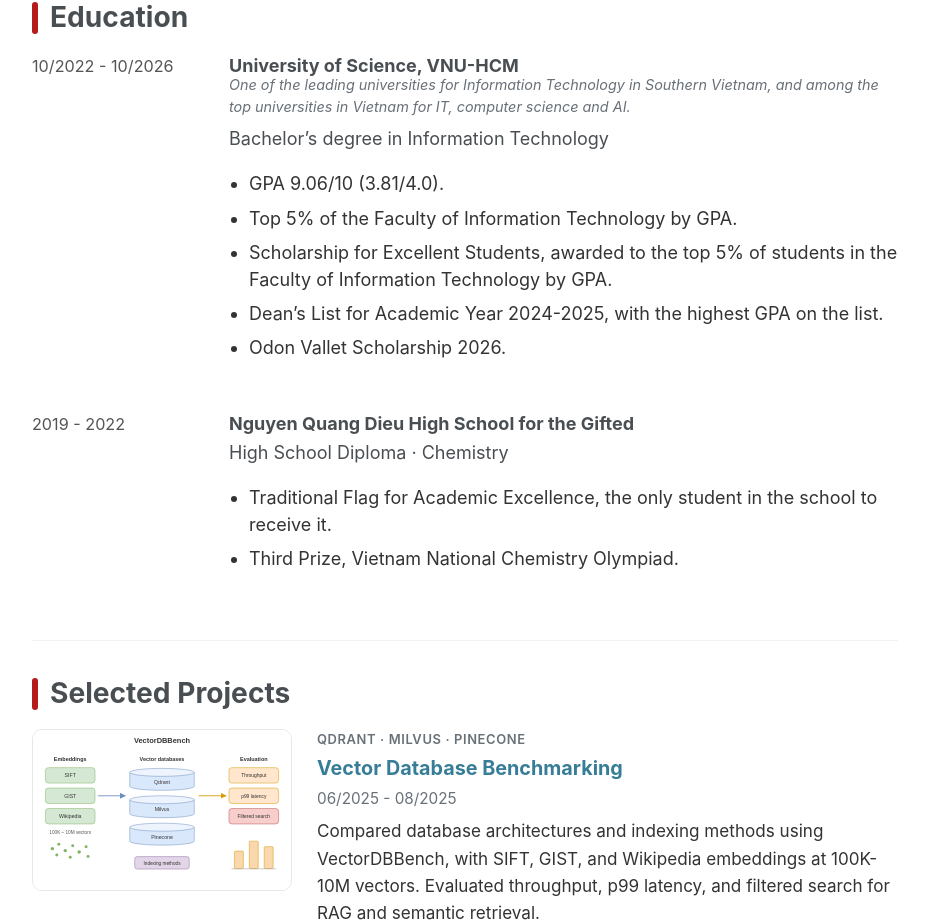
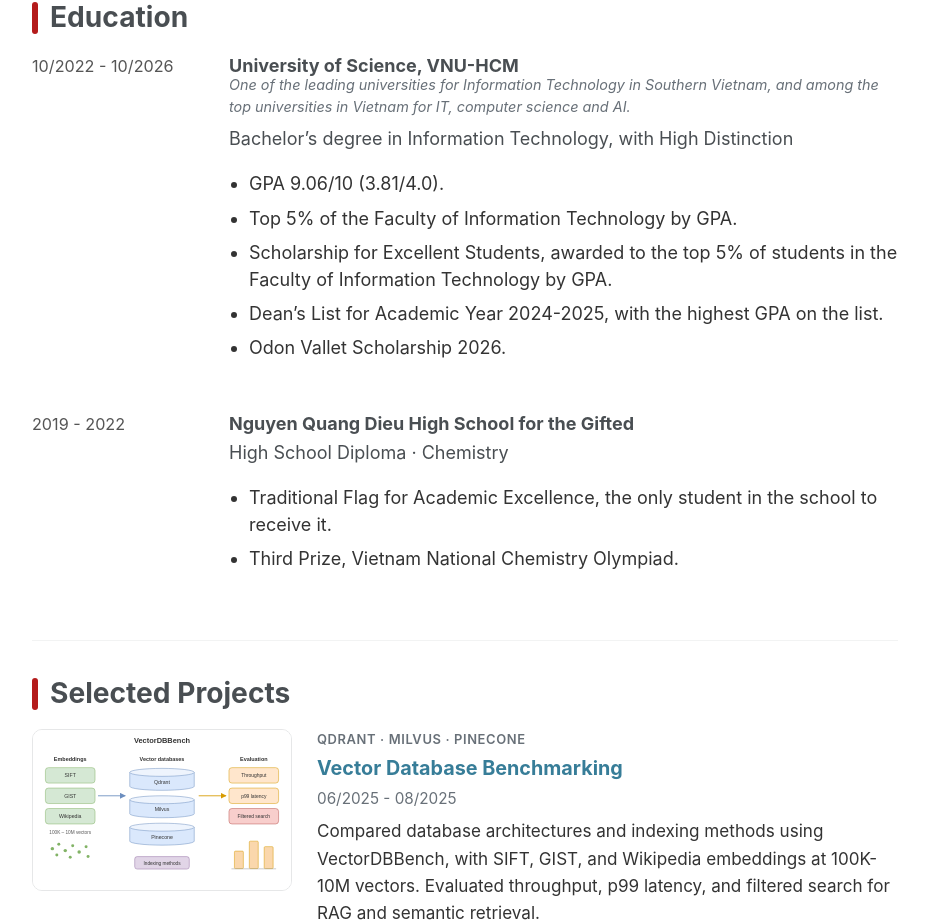
Before and after one commit to Banhmikepthit0105/Banhmikepthit0105.github.io, a React (Vite) app: page / in a window 1280 px wide. Shown: the part 3559-4481 px from the top of the page, without its empty margins (338-1266 px from the left). Built offline with nearby package versions, Linux system fonts and the light colour scheme.

Commit message:
Update content.js

```diff
--- a/src/content.js
+++ b/src/content.js
@@ -17,7 +17,7 @@ export const profile = {
     { period: '05/2025 - 05/2026', role: 'Undergraduate Student Researcher', organization: 'University of Science, VNU-HCM', arrangement: 'Part-time', description: 'Advisor: Dr. Thanh Le (HCMUS).' },
   ],
   education: [
-    { period: '10/2022 - 10/2026', institution: 'University of Science, VNU-HCM', note: 'One of the leading universities for Information Technology in Southern Vietnam, and among the top universities in Vietnam for IT, computer science and AI.', degree: 'Bachelor’s degree in Information Technology', details: ['GPA 9.06/10 (3.81/4.0).', 'Top 5% of the Faculty of Information Technology by GPA.', 'Scholarship for Excellent Students, awarded to the top 5% of students in the Faculty of Information Technology by GPA.', 'Dean’s List for Academic Year 2024-2025, with the highest GPA on the list.', 'Odon Vallet Scholarship 2026.'] },
+    { period: '10/2022 - 10/2026', institution: 'University of Science, VNU-HCM', note: 'One of the leading universities for Information Technology in Southern Vietnam, and among the top universities in Vietnam for IT, computer science and AI.', degree: 'Bachelor’s degree in Information Technology, with High Distinction', details: ['GPA 9.06/10 (3.81/4.0).', 'Top 5% of the Faculty of Information Technology by GPA.', 'Scholarship for Excellent Students, awarded to the top 5% of students in the Faculty of Information Technology by GPA.', 'Dean’s List for Academic Year 2024-2025, with the highest GPA on the list.', 'Odon Vallet Scholarship 2026.'] },
     { period: '2019 - 2022', institution: 'Nguyen Quang Dieu High School for the Gifted', degree: 'High School Diploma · Chemistry', details: ['Traditional Flag for Academic Excellence, the only student in the school to receive it.', 'Third Prize, Vietnam National Chemistry Olympiad.'] },
   ],
   // Project titles link to their public repositories.
```
